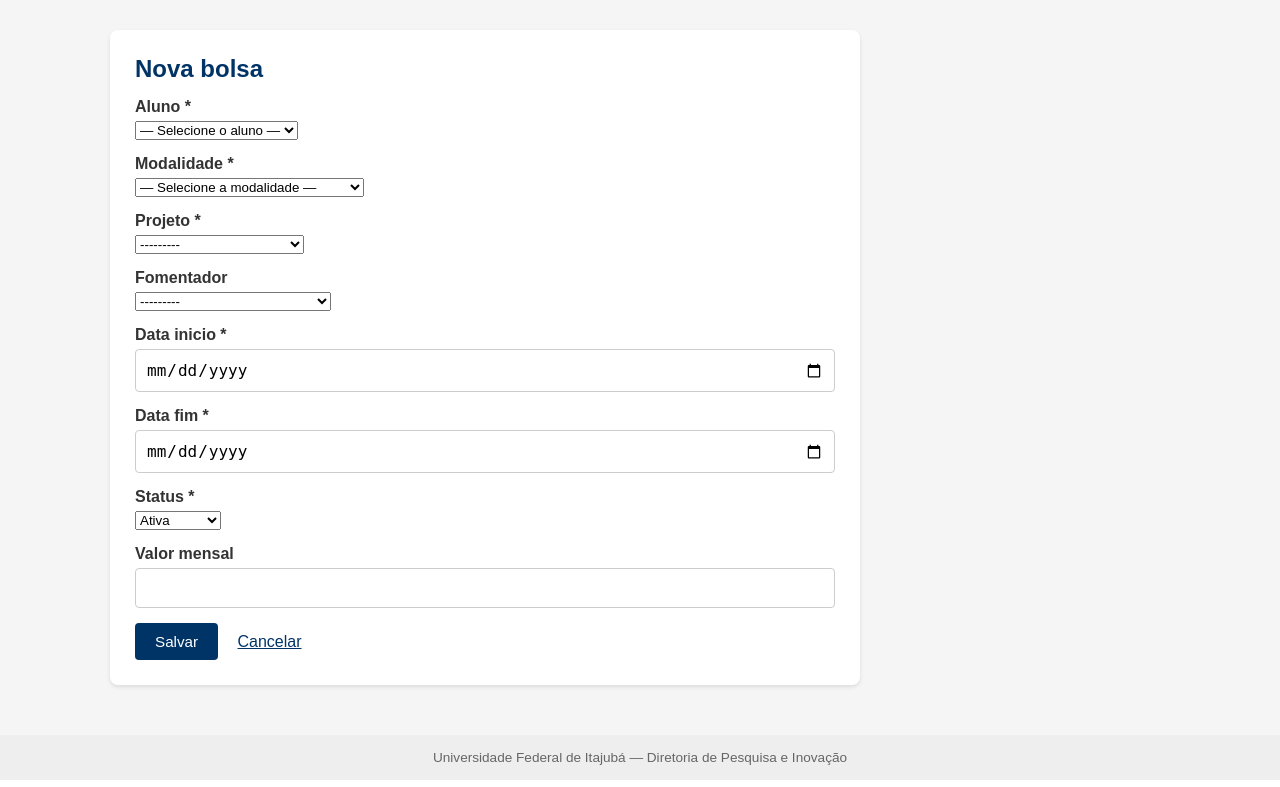
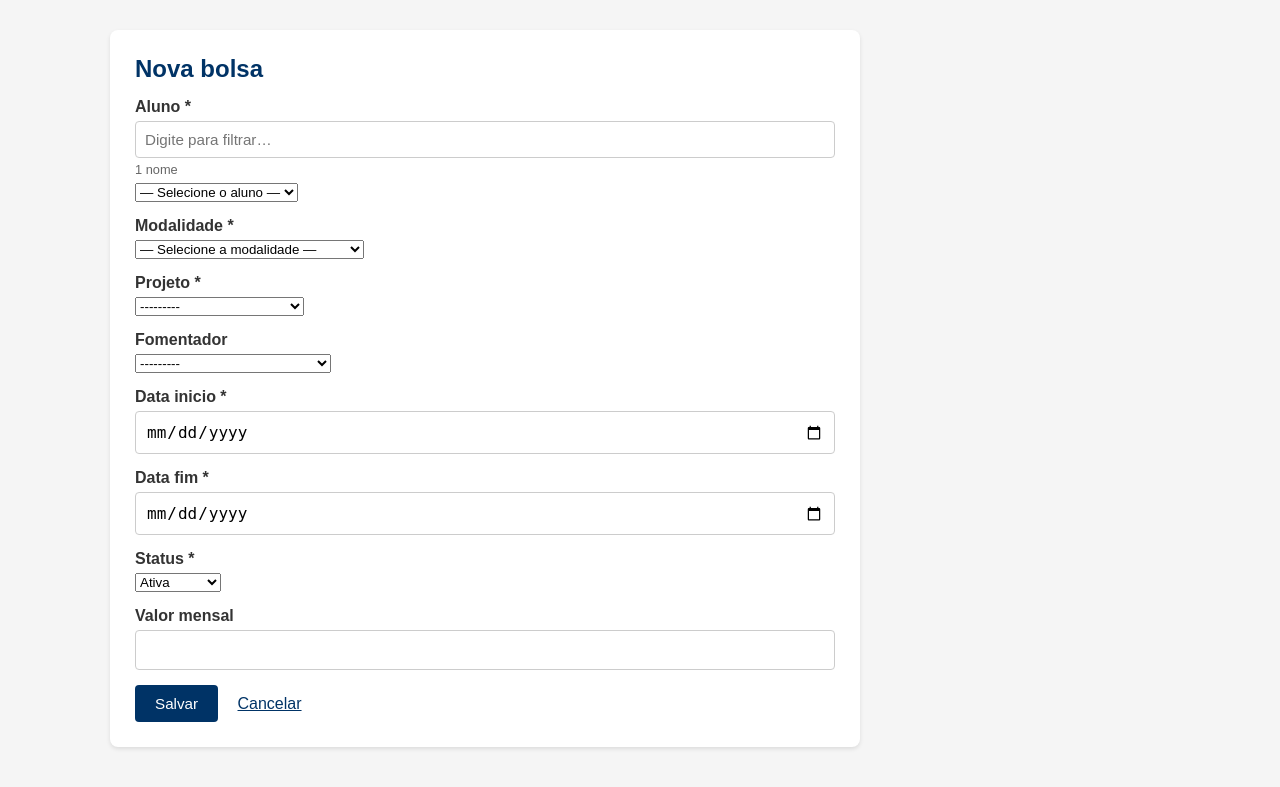
Before and after one commit to hektor-monteiro/SGP-UNIFEI, a Django app: page /bolsas/nova/ in a window 1280 px wide. Shown: the part 56-843 px from the top of the page. Run offline with Django 5.2, Linux system fonts and the light colour scheme; a user stored in the database is signed in; tables that the repository leaves empty hold one stand-in row (values such as "Sample post").

Commit message:
feat: busca digitando com autocomplete nas seleções de nome

```diff
--- a/apps/bolsas/forms.py
+++ b/apps/bolsas/forms.py
@@ -2,6 +2,7 @@
 from django import forms
 from django.core.exceptions import ValidationError
 
+from apps.core.forms import BuscaNomeMixin
 from apps.projetos.models import Pessoa
 
 from .models import Bolsa, Indicacao, ModalidadeBolsa
@@ -16,7 +17,7 @@ class ModalidadeBolsaForm(forms.ModelForm):
         widgets = {'descricao': forms.Textarea(attrs={'rows': 3})}
 
 
-class BolsaForm(forms.ModelForm):
+class BolsaForm(BuscaNomeMixin, forms.ModelForm):
     """Formulário de criação/edição de bolsa.
 
     Regras de negócio validadas:
@@ -24,6 +25,7 @@ class BolsaForm(forms.ModelForm):
     - Aluno do formulário deve ser do tipo 'aluno'
     - Data de término posterior à de início
     """
+    campos_busca = ('aluno',)
 
     class Meta:
         model = Bolsa
@@ -77,12 +79,13 @@ class BolsaForm(forms.ModelForm):
         return cleaned
 
 
-class IndicacaoForm(forms.ModelForm):
+class IndicacaoForm(BuscaNomeMixin, forms.ModelForm):
     """Indicação de aluno para cota de proposta aprovada (requisito §3.5).
 
     Exclui da lista os alunos já indicados na própria proposta e bloqueia
     quem já possui bolsa ativa (regra de 1 bolsa ativa por aluno).
     """
+    campos_busca = ('aluno',)
 
     class Meta:
         model = Indicacao
--- a/apps/core/forms.py
+++ b/apps/core/forms.py
@@ -1,7 +1,33 @@
-"""Formulários do módulo LGPD (§6): solicitações de titular."""
+"""Formulários do módulo core (busca de nomes) e do módulo LGPD (§6)."""
 from django import forms
 
 from .models import SolicitacaoLGPD
+
+
+class BuscaNomeMixin:
+    """Seleção de nomes com busca digitando + dropdown (padrão do projeto).
+
+    Marca com a classe `busca-nome` os <select> listados em `campos_busca`.
+    O JavaScript `apps/core/static/js/busca_nome.js` (incluído no
+    `base.html`) insere o campo "Digite para filtrar…" acima do menu e
+    filtra as opções enquanto o usuário digita — sem diferenciar acento
+    nem caixa — mantendo o dropdown normal para quem não digita.
+
+    Campos sem o nome em `campos_busca` são ignorados, então o mixin pode
+    ser declarado com a lista fixa mesmo quando um campo nem existe no
+    formulário.
+    """
+
+    campos_busca: tuple = ()
+
+    def __init__(self, *args, **kwargs):
+        super().__init__(*args, **kwargs)
+        for nome in self.campos_busca:
+            if nome not in self.fields:
+                continue
+            attrs = self.fields[nome].widget.attrs
+            attrs['class'] = f"{attrs.get('class', '')} busca-nome".strip()
+
 
 _STATUS_TRATAMENTO = [
     (SolicitacaoLGPD.STATUS_EM_ANALISE, 'Em análise'),
--- /dev/null
+++ b/apps/core/static/js/busca_nome.js
@@ -0,0 +1,74 @@
+/**
+ * Busca digitando em <select> de nomes (padrão do projeto).
+ *
+ * Todo <select class="busca-nome"> ganha um campo "Digite para filtrar…"
+ * logo acima: as opções são filtradas enquanto o usuário digita, sem
+ * diferenciar acento nem caixa, com contador de resultados e
+ * autopreenchimento quando sobra um único nome compatível. O dropdown
+ * continua existindo — sem digitar, o menu funciona como sempre.
+ */
+document.addEventListener('DOMContentLoaded', () => {
+  const normalizar = (texto) =>
+    String(texto || '')
+      .normalize('NFD')
+      .replace(/[\u0300-\u036f]/g, '')
+      .toLowerCase();
+
+  document.querySelectorAll('select.busca-nome').forEach((sel) => {
+    if (sel.dataset.buscaPronta === '1') return;
+    sel.dataset.buscaPronta = '1';
+
+    const opcoes = Array.from(sel.options).filter((op) => op.value !== '');
+    const total = opcoes.length;
+    if (total === 0) return;
+
+    const campo = document.createElement('input');
+    campo.type = 'search';
+    campo.className = 'busca-nome-campo';
+    campo.placeholder = 'Digite para filtrar…';
+    campo.setAttribute('aria-label', 'Filtrar nomes');
+    if (sel.id) campo.setAttribute('aria-controls', sel.id);
+
+    const info = document.createElement('div');
+    info.className = 'busca-nome-info';
+    info.setAttribute('aria-live', 'polite');
+    info.textContent = `${total} ${total === 1 ? 'nome' : 'nomes'}`;
+
+    sel.parentNode.insertBefore(campo, sel);
+    sel.parentNode.insertBefore(info, sel);
+
+    function filtrar() {
+      const termo = normalizar(campo.value).trim();
+      const correspondem = termo
+        ? opcoes.filter((op) => normalizar(op.textContent).includes(termo))
+        : opcoes;
+
+      // Sobrou um único nome compatível? Já vem selecionado.
+      if (termo && correspondem.length === 1) {
+        sel.value = correspondem[0].value;
+      }
+
+      // O nome selecionado permanece visível: filtrar não desfaz a escolha.
+      opcoes.forEach((op) => {
+        const mostra = correspondem.includes(op) || op.selected;
+        op.hidden = !mostra;
+        op.disabled = !mostra;
+      });
+
+      info.classList.toggle(
+        'busca-nome-info--vazio',
+        Boolean(termo) && correspondem.length === 0,
+      );
+      if (!termo) {
+        info.textContent = `${total} ${total === 1 ? 'nome' : 'nomes'}`;
+      } else if (correspondem.length === 0) {
+        info.textContent = 'Nenhum nome encontrado';
+      } else {
+        info.textContent = `${correspondem.length} de ${total} nomes`;
+      }
+    }
+
+    campo.addEventListener('input', filtrar);
+    campo.addEventListener('search', filtrar);
+  });
+});
--- a/apps/equipes/forms.py
+++ b/apps/equipes/forms.py
@@ -1,12 +1,13 @@
 """Formulários do módulo de Equipes (§3.8)."""
 from django import forms
 
+from apps.core.forms import BuscaNomeMixin
 from apps.projetos.models import Pessoa
 
 from .models import MembroEquipe
 
 
-class MembroEquipeForm(forms.ModelForm):
+class MembroEquipeForm(BuscaNomeMixin, forms.ModelForm):
     """Cadastro de membro de equipe.
 
     Regras validadas:
@@ -14,6 +15,7 @@ class MembroEquipeForm(forms.ModelForm):
     - Sem duplicidade de (projeto, pessoa, função)
     - `ativo` é derivado da data de saída no save (sem saída → ativo)
     """
+    campos_busca = ('pessoa',)
 
     class Meta:
         model = MembroEquipe
--- a/apps/projetos/forms.py
+++ b/apps/projetos/forms.py
@@ -3,6 +3,8 @@ from datetime import date
 
 from django import forms
 from django.core.exceptions import ValidationError
+
+from apps.core.forms import BuscaNomeMixin
 
 from .models import (
     AreaConhecimento,
@@ -16,8 +18,9 @@ from .models import (
 MAX_PROJETOS_SEM_FOMENTO = 2
 
 
-class ProjetoForm(forms.ModelForm):
+class ProjetoForm(BuscaNomeMixin, forms.ModelForm):
     """Formulário de criação/edição de projeto de pesquisa."""
+    campos_busca = ('coordenador',)
 
     class Meta:
         model = Projeto
--- a/templates/base.html
+++ b/templates/base.html
@@ -1,3 +1,4 @@
+{% load static %}
 <!DOCTYPE html>
 <html lang="pt-BR">
 <head>
@@ -93,6 +94,17 @@
             border-radius: 4px;
             font-size: 1rem;
         }
+        /* Busca digitando em <select> de nomes (padrão do projeto) */
+        .busca-nome-campo {
+            width: 100%;
+            padding: 9px;
+            border: 1px solid #ccc;
+            border-radius: 4px;
+            font-size: 0.95rem;
+            margin-bottom: 4px;
+        }
+        .busca-nome-info { color: #666; font-size: 0.8rem; margin-bottom: 6px; }
+        .busca-nome-info--vazio { color: #b71c1c; }
         footer {
             background: #eee;
             text-align: center;
@@ -144,5 +156,7 @@
     <footer>
         Universidade Federal de Itajubá — Diretoria de Pesquisa e Inovação
     </footer>
+
+    <script src="{% static 'js/busca_nome.js' %}" defer></script>
 </body>
 </html>
```
Also changed, not shown: apps/editais/forms.py (+21 -3 lines), sgp/tests/test_busca_nome.py (added, +124 -0 lines).
